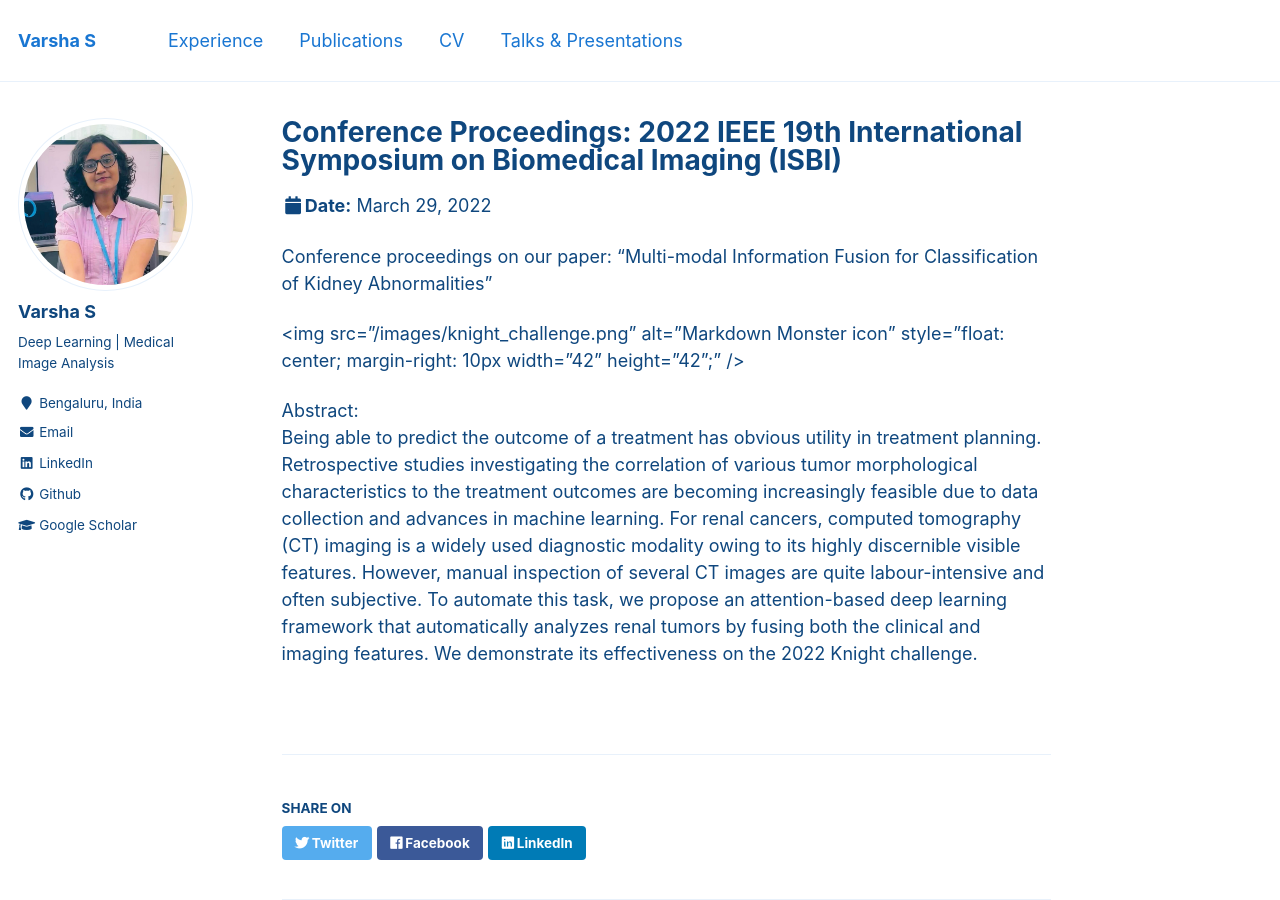
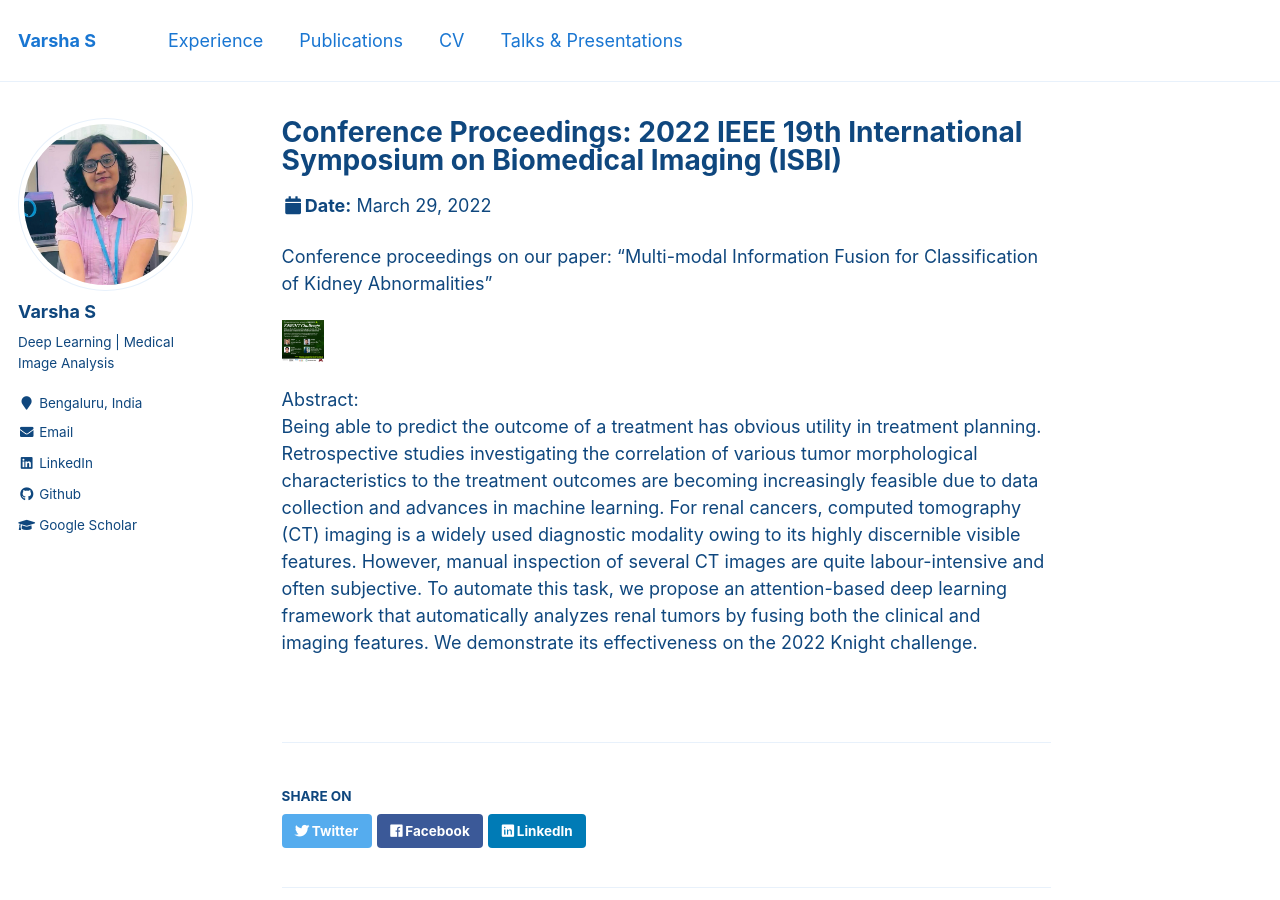
Before and after one commit to VarshaSatish/VarshaSatish.github.io, a Jekyll site: the page built from _talks/knight_isbi.md, in a window 1280 px wide and 900 px high. Built offline with Jekyll 4.4.1, drawn with Linux system fonts in a browser that asks for light colours.

Commit message:
Update knight_isbi.md

```diff
--- a/_talks/knight_isbi.md
+++ b/_talks/knight_isbi.md
@@ -9,8 +9,8 @@ Conference proceedings on our paper: "Multi-modal Information Fusion for Classif
 
 <img src="/images/knight_challenge.png"
      alt="Markdown Monster icon"
-     style="float: center; margin-right: 10px
-     width="42" height="42";" />
+     width="42" height="42"
+     style="float: center; margin-right: 10px;" />
 
 <p>Abstract:<br>
 
```
